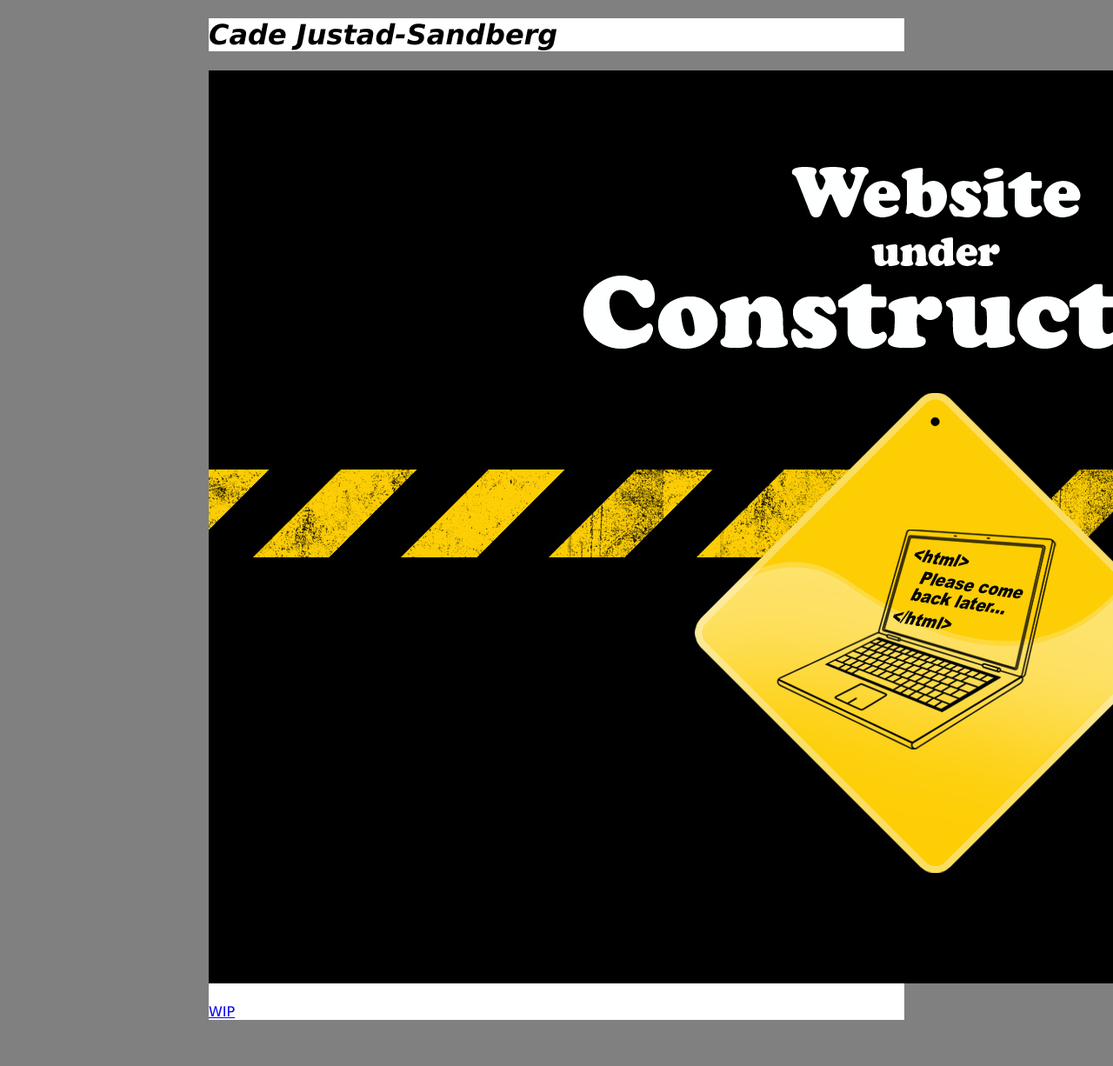
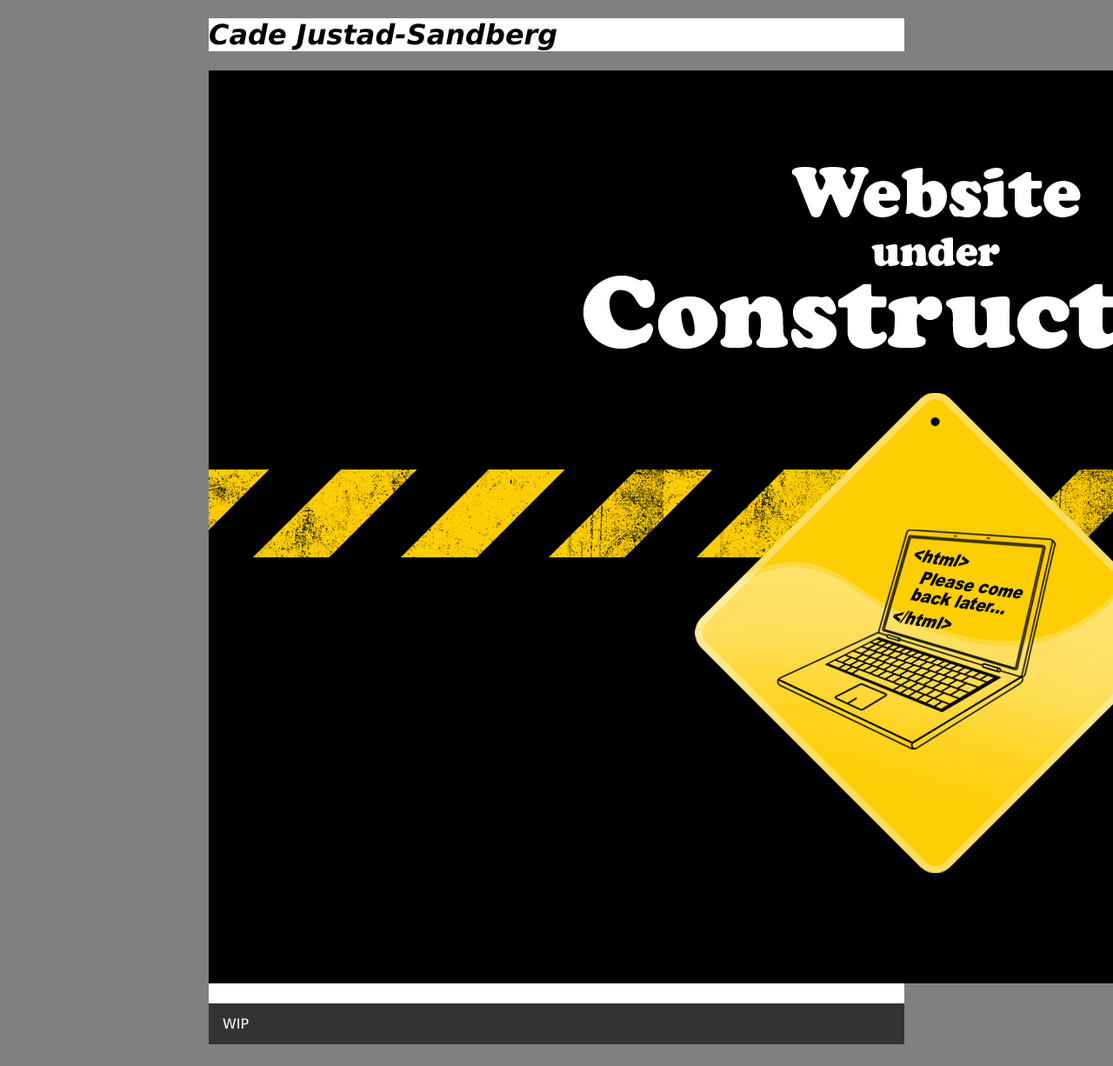
Before and after one commit to cadejs/cadejs.github.io, a Jekyll site: the page index.html, which Jekyll copies as it is, in a window 1280 px wide. Shown: the whole page at 87% size. Built offline with Jekyll 4.4.1, drawn with Linux system fonts in a browser that asks for light colours; before the commit the page ends 1198 px from its top, so only the background shows below that.

Commit message:
updated nav bar

```diff
--- a/css/default.css
+++ b/css/default.css
@@ -32,11 +32,22 @@ ul {
 	list-style-type: none;
   	margin: 0;
   	padding: 0;
+  	overflow: hidden;
+  	background-color: #333;
+}
+li {
+	float: left;
+}
+li a {
+  display: block;
+  color: white;
+  text-align: center;
+  padding: 14px 16px;
+  text-decoration: none;
 }
 
-li a {
-  display: block;
-  width: 60px;
+li a:hover {
+  background-color: #111;
 }
 .active {
   background-color: #38a5af;
```
